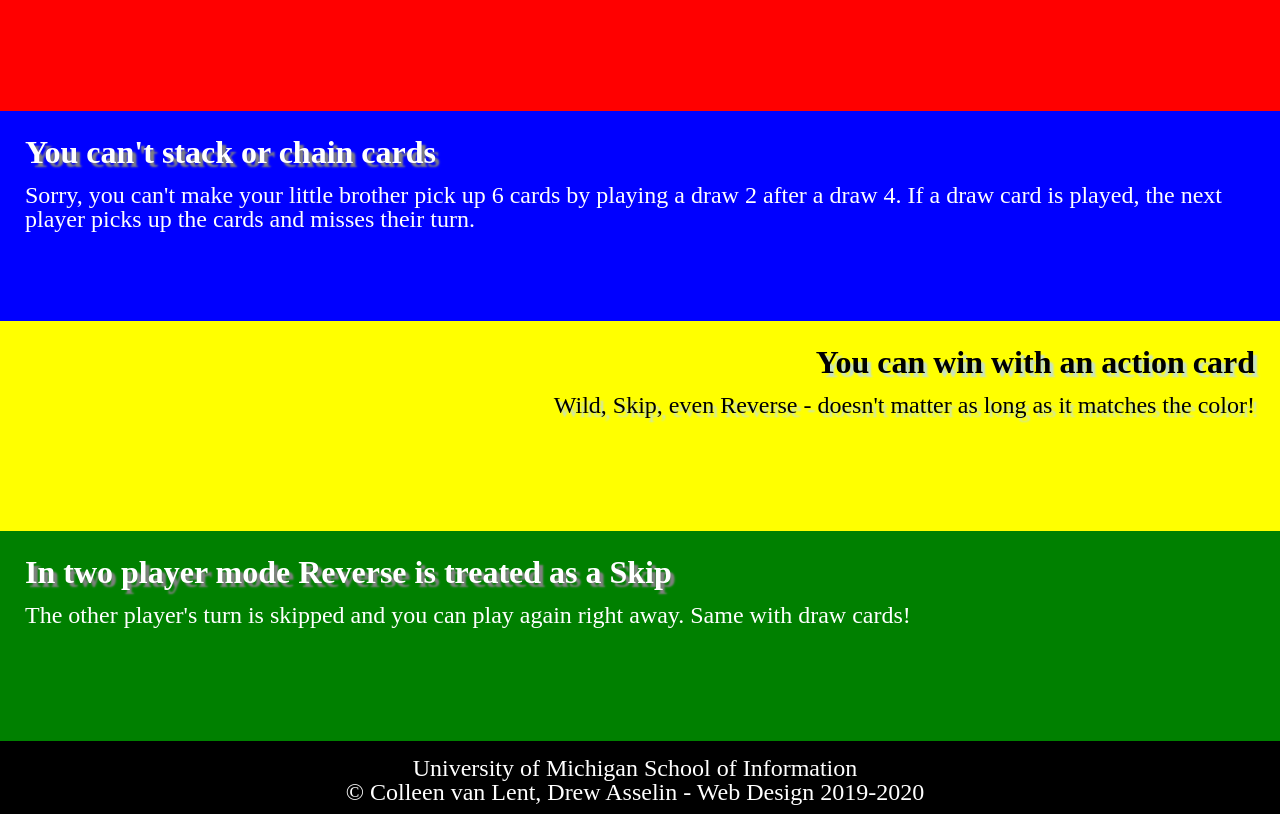
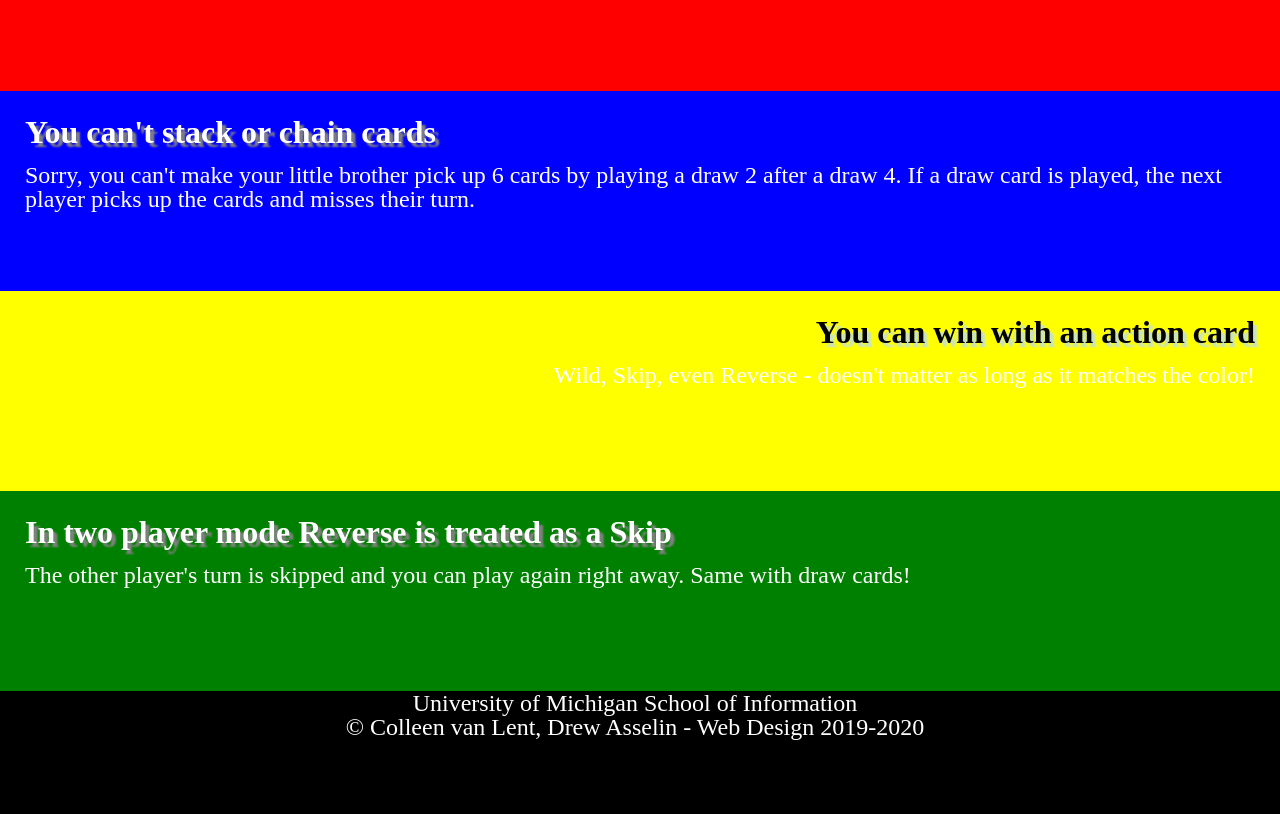
Before and after one commit to gchien21/homework2-2021, a plain HTML site: page index.html in a window 1280 px wide. Shown: the part 836-1650 px from the top of the page. After the commit the page ends 1585 px from the top, so only its background shows below. Drawn offline with Linux system fonts and the light colour scheme.

Commit message:
Add files via upload

```diff
--- a/css/style.css
+++ b/css/style.css
@@ -28,7 +28,7 @@ img{
 }
 
 div{
-    height: 160px;
+    min-height: 150px;
     padding-top: 25px;
     padding-right: 25px;
     padding-bottom: 25px;
@@ -49,7 +49,7 @@ div{
     background: #FFFF00;
     text-align: right;
 }
-#yellow h2, #yellow p{
+#yellow h2{
     color:#000000;
     text-shadow: 4px 4px 2px #c7e2c7;
 }
@@ -59,7 +59,8 @@ div{
     text-align: left;
 }
 
-footer{
+footer p{
+    padding-top: 0px;
     text-align: center;
     padding-right: 10px;
     padding-bottom: 10px;
```
